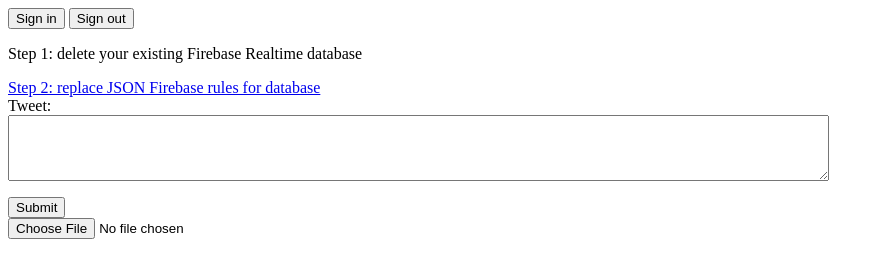
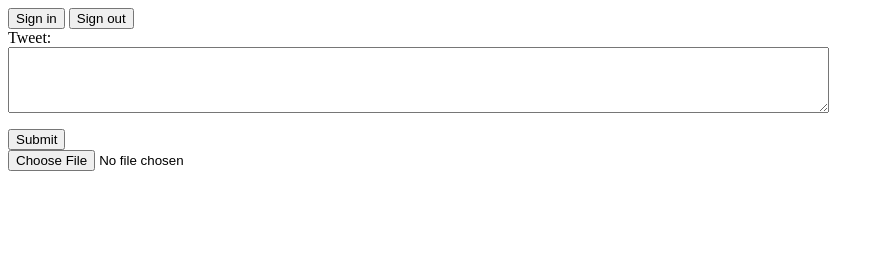
Before and after one commit to bpsunshine/y10web, a plain HTML site: page index.html in a window 1280 px wide. Shown: the whole page, without its empty margins (0-884 px from the left). Drawn offline with Linux system fonts and the light colour scheme; no server answers.

Commit message:
Update index.html

```diff
--- a/index.html
+++ b/index.html
@@ -184,8 +184,6 @@
         <button onclick="signin()">Sign in</button>
         <button onclick="signout()">Sign out</button>
         <br>
-        <p>Step 1: delete your existing Firebase Realtime database</p>
-        <a href="fbtest.json" target="_target">Step 2: replace JSON Firebase rules for database</a><br>
 
         <form>
             Tweet:<br>
```
